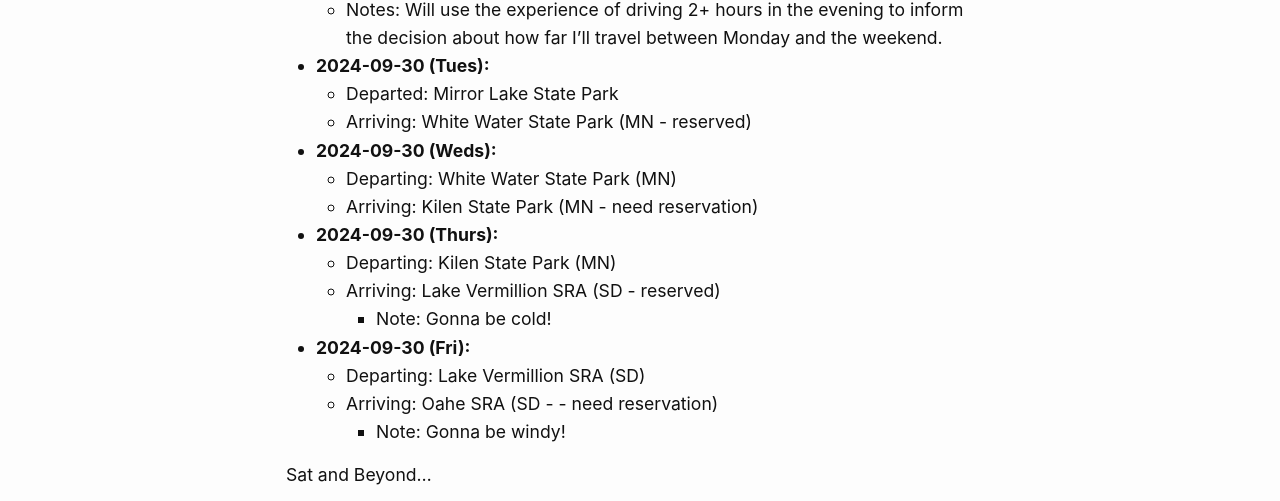
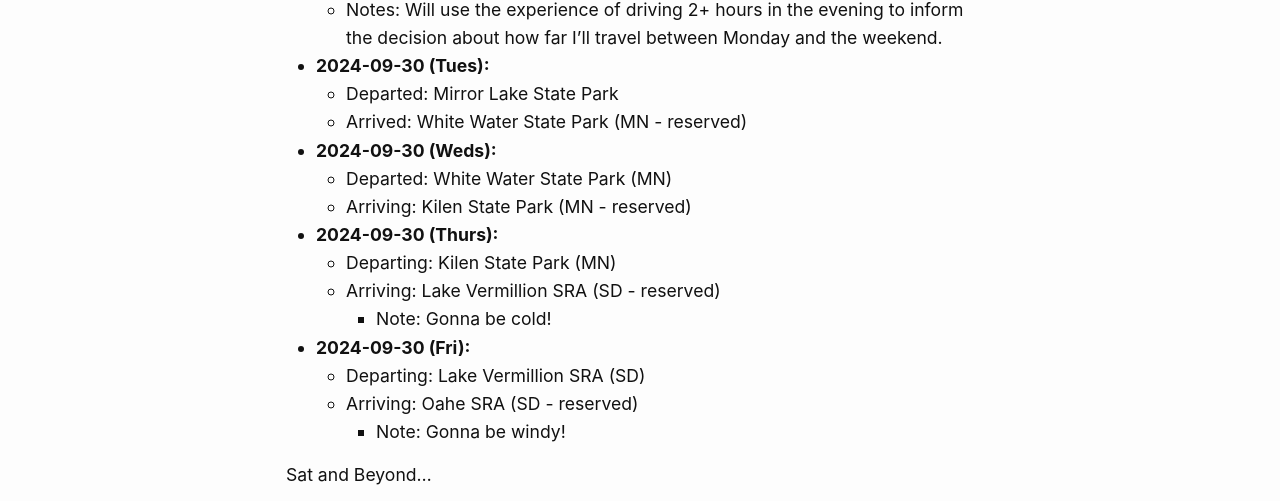
Before and after one commit to jessefitz/sidespins, a Jekyll site: the page built from _posts/2024-09-25-travel0.md, in a window 1280 px wide. Shown: the part 624-1125 px from the top of the page. Built offline with Jekyll 4.4.1, drawn with Linux system fonts in a browser that asks for light colours.

Commit message:
itinerary

```diff
--- a/_posts/2024-09-25-travel0.md
+++ b/_posts/2024-09-25-travel0.md
@@ -26,11 +26,11 @@
 
 - **2024-09-30 (Tues):**
   - Departed:  Mirror Lake State Park
-  - Arriving: White Water State Park (MN - reserved)
+  - Arrived: White Water State Park (MN - reserved)
 
 - **2024-09-30 (Weds):**
-  - Departing:  White Water State Park (MN)
-  - Arriving:  Kilen State Park (MN - need reservation)
+  - Departed:  White Water State Park (MN)
+  - Arriving:  Kilen State Park (MN - reserved)
 
 - **2024-09-30 (Thurs):**
   - Departing:  Kilen State Park (MN)
@@ -39,7 +39,7 @@
 
 - **2024-09-30 (Fri):**
   - Departing: Lake Vermillion SRA (SD)
-  - Arriving:  Oahe SRA (SD - - need reservation)
+  - Arriving:  Oahe SRA (SD - reserved)
     - Note:  Gonna be windy!
 
 Sat and Beyond...
```
